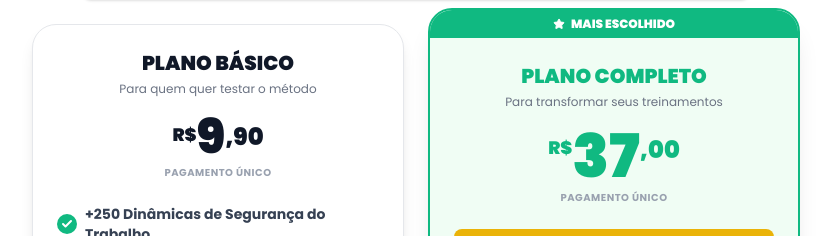
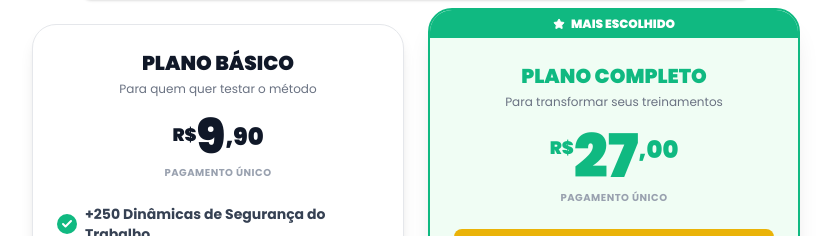
Before and after one commit to yanbastos2010-oss/SST, a React (Vite) app: page / in a window 1280 px wide. Shown: the part 3243-3479 px from the top of the page, without its empty margins (224-1055 px from the left). Built offline with nearby package versions, Linux system fonts and the light colour scheme.

Commit message:
feat: Reduce plano completo price to R$27
The price of the "Plano Completo" has been reduced from R$37 to R$27 to attract more customers and increase sales conversions.

```diff
--- a/src/App.tsx
+++ b/src/App.tsx
@@ -460,7 +460,7 @@ export default function App() {
                 <p className="text-gray-500 text-xs mb-4 text-center">Para transformar seus treinamentos</p>
                 <div className="flex items-start text-[#10B981] font-black mb-1">
                   <span className="text-lg mt-2">R$</span>
-                  <span className="text-6xl">37</span>
+                  <span className="text-6xl">27</span>
                   <div className="flex flex-col items-start mt-2">
                     <span className="text-2xl">,00</span>
                   </div>
```
